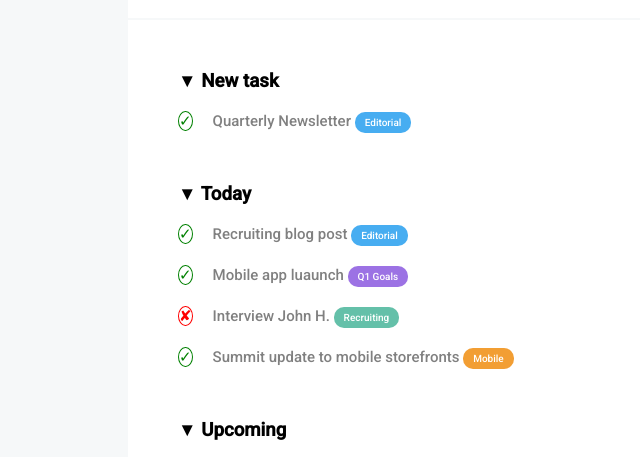
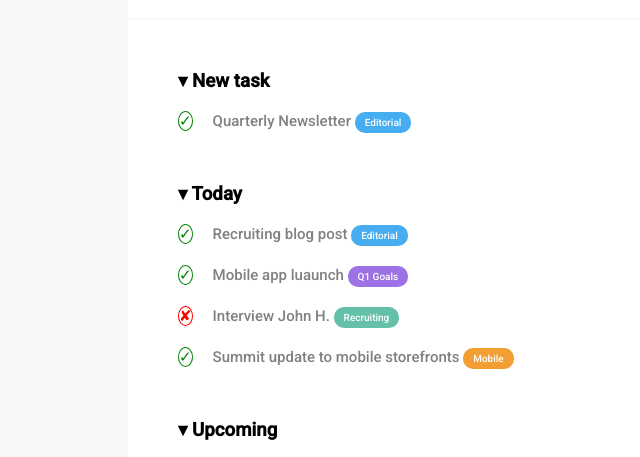
Before and after one commit to robertoboston/html-css-toboolist, a plain HTML site: page index.html in a window 1280 px wide. Shown: the part 192-649 px from the top of the page, 0-640 px from the left. Drawn offline with Linux system fonts and the light colour scheme.

Commit message:
fix-arrows-entities

```diff
--- a/css/style.css
+++ b/css/style.css
@@ -97,6 +97,7 @@ li{
     margin-top: 20px;
 }
 
+
 .section-space{
     margin-top: 50px;
 }
--- a/index.html
+++ b/index.html
@@ -28,14 +28,14 @@
         </div>
         <div class="container2">
             <section>
-                <h3>&#9660; New task</h3>
+                <h3>&#9662; New task</h3>
                 <ul>
                     <li><span class="checkmark">&#10003;</span>Quarterly Newsletter <div class="editorial">Editorial</div></li>
                 </ul>
             </section>
 
             <section class="section-space">
-                <h3>&#9660; Today</h3>
+                <h3>&#9662; Today</h3>
                 <ul>
                     <li> <span class="checkmark">&#10003;</span>Recruiting blog post <div class="editorial">Editorial</div></li>
                     <li> <span class="checkmark">&#10003;</span>Mobile app luaunch <div class="q1-goals">Q1 Goals</div></li>
@@ -45,7 +45,7 @@
             </section>
 
             <section class="section-space">
-                <h3>&#9660; Upcoming</h3>
+                <h3>&#9662; Upcoming</h3>
                 <ul>
                     <li> <span class="checkmark">&#10003;</span>Schedule meeting with Alex</li>
                     <li> <span class="checkmark">&#10003;</span>Homepage refresh <div class="website">Website</div></li>
```
